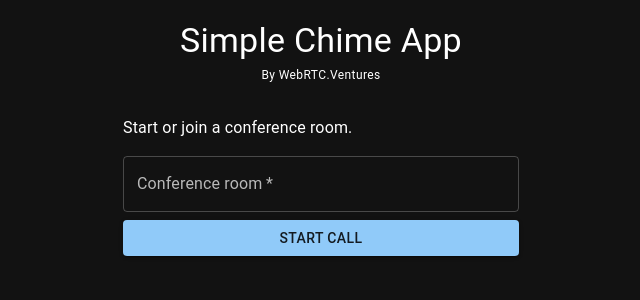
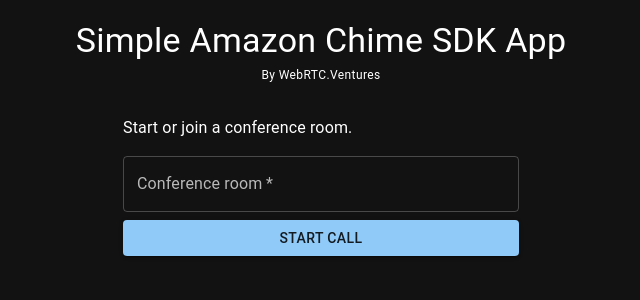
Before and after one commit to WebRTCventures/simple-chime-frontend, a React (Create React App) app: page / in a window 1280 px wide. Shown: the top 300 px of the page, without its empty margins (319-959 px from the left). Built offline with nearby package versions, Linux system fonts and the light colour scheme; what amazon-chime-sdk-js would draw is missing.

Commit message:
update chime naming ref

```diff
--- a/src/ui-components.js
+++ b/src/ui-components.js
@@ -9,7 +9,7 @@ export const MainHeader = () => (
     paddingBottom="10px"
   >
     <Typography component="h1" variant="h4">
-      Simple Chime App
+      Simple Amazon Chime SDK App
     </Typography>
     <Typography variant="caption">By WebRTC.Ventures</Typography>
   </Box>
```
Also changed, not shown: 1 other file (tests, documents, lock files or other folders).
